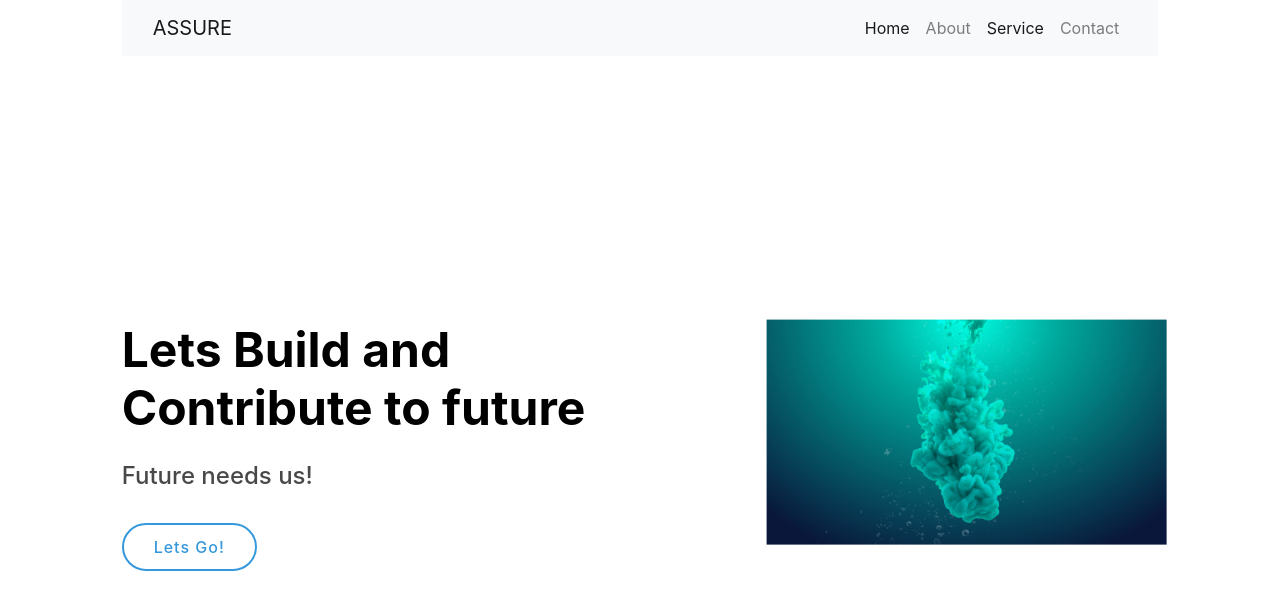
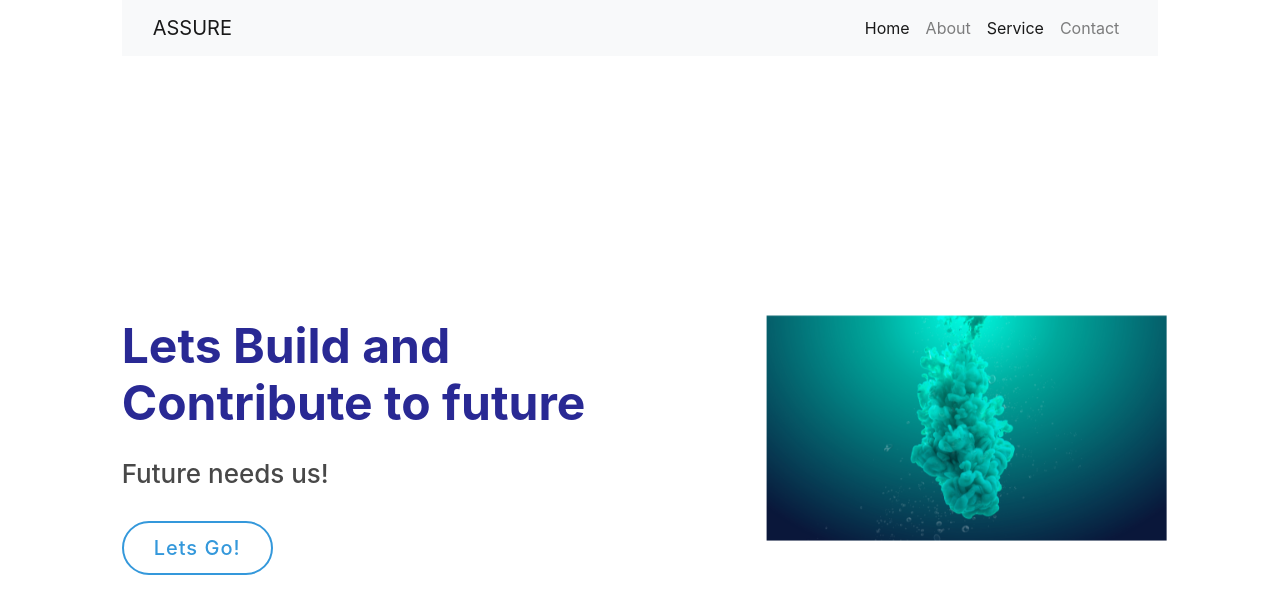
Before and after one commit to Vishalkharvi/Assure, a React (Create React App) app: page / in a window 1280 px wide. Shown: the top 614 px of the page. Built offline with nearby package versions, Linux system fonts and the light colour scheme.

Commit message:
Update index.css

```diff
--- a/src/index.css
+++ b/src/index.css
@@ -26,17 +26,17 @@ code {
   margin : 0 0 10px 0;
   font-size: 48px;
   font-weight: bold;
-  color:black;
+  color:rgb(41, 41, 148);
 }
 
 #header h2 {
   color:#484848;
-  font-size: 24px;
+  font-size: 26px;
 }
 
 #header .btn-get-started {
   font-weight: 500;
-  font-size: 16px;
+  font-size: 20px;
   letter-spacing: 1px;
   border-radius: 50px;
   display: inline-block;
@@ -48,7 +48,7 @@ code {
  }
 
  #header .btn-get-started:hover {
-   background-color: #3498db;
+   background-color: rgb(199, 28, 28);;
    color:#fff;
     }
 
```
